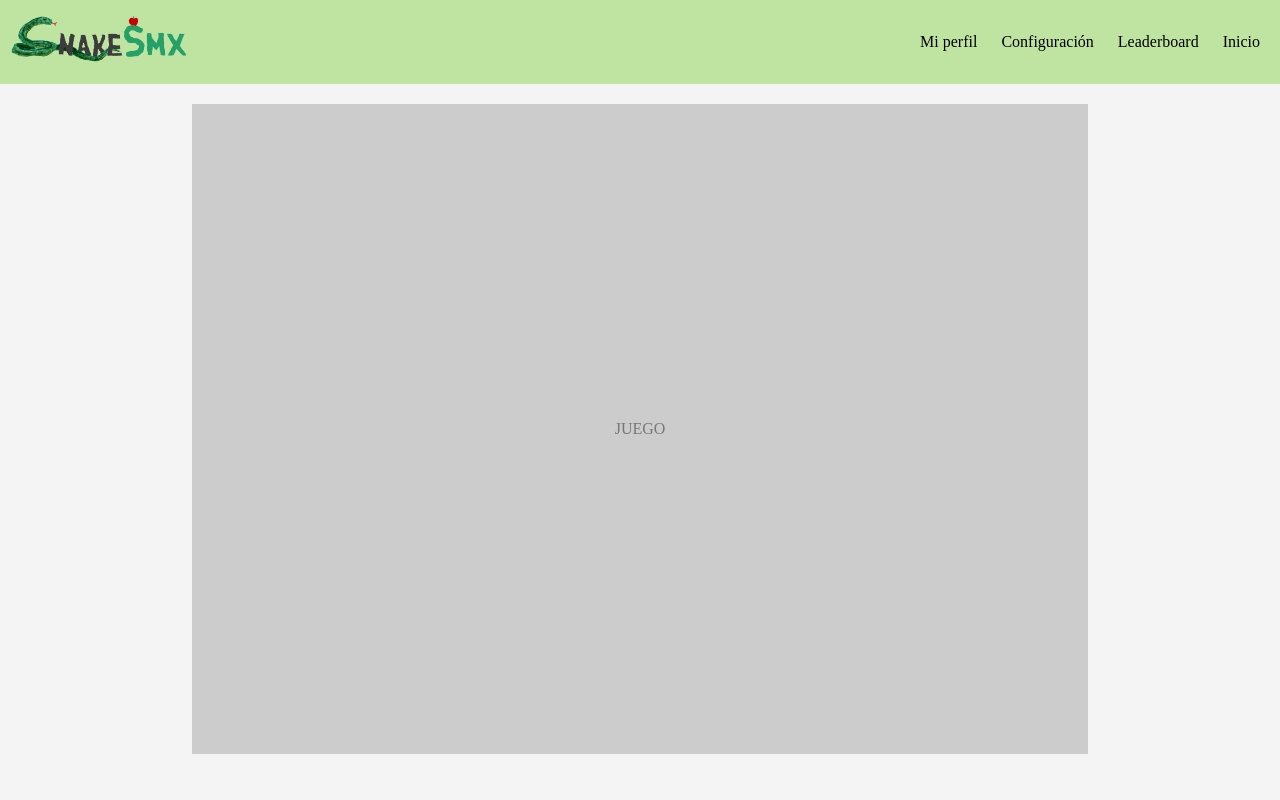
After one commit to also1737/SnakeSMX, a PHP site: page /juego.html in a window 1280 px wide. The commit adds this page. Run offline with PHP 8.4, Linux system fonts and the light colour scheme.

Commit message:
añadir pagina de juego y link directo desde inicio a juego mediante el boton jugar

```diff
--- /dev/null
+++ b/css/cssjuego.css
@@ -0,0 +1,25 @@
+.juego {
+    background-color: #ccc;
+    color: #777;
+    width: 70%;
+    height: 650px;
+    margin: 20px auto;
+    display: flex;
+    justify-content: center;
+    align-items: center;
+}
+nav {
+    display: flex;
+    justify-content: space-between;
+    align-items: center;
+    padding: 10px 20px;
+}
+
+#menu {
+    order: 2;
+}
+
+#menu ul li {
+    display: inline;
+    margin-right: 20px;
+}
--- a/index.html
+++ b/index.html
@@ -29,7 +29,7 @@
             <p>Demo (Video/GIF) del Juego</p>
         </div>
         <p>aquí podemos poner texto de explicación del juego y eso</p>
-        <button class="jugar">Jugar</button>
+        <button onclick="location.href='juego.html'" class="jugar">Jugar</button>
         <p>o aquí</p>
         <div class="cubos_abajo">
             <h3>Tus mejores puntuaciones</h3>
--- /dev/null
+++ b/juego.html
@@ -0,0 +1,26 @@
+<!DOCTYPE html>
+<html lang="es">
+<head>
+    <meta charset="UTF-8">
+    <meta name="viewport" content="width=device-width, initial-scale=1.0">
+    <title>JUEGO</title>
+    <link rel="stylesheet" type="text/css" href="css/cssjuego.css">
+    <link rel="stylesheet" type="text/css" href="css/cssglobal.css">
+</head>
+<body>
+    <nav>
+        <div class="logo">
+            <img id="logo" src="img/snakesmx-logo.png" alt="RAFA">
+        </div>
+        <div id="menu">
+            <ul>
+                <li><a href="userconfig.html">Mi perfil</a></li>
+                <li><a href="userconfig.html">Configuración</a></li>
+                <li><a href="leaderscore.html">Leaderboard</a></li>
+                <li><a href="index.html" class="boton_inicio">Inicio</a></li>
+            </ul>
+        </div>
+    </nav>
+    <div class="juego">
+        <p>JUEGO</p>
+    </div>
```
Also changed, not shown: css/csslogin.css (+6 -1 lines).
